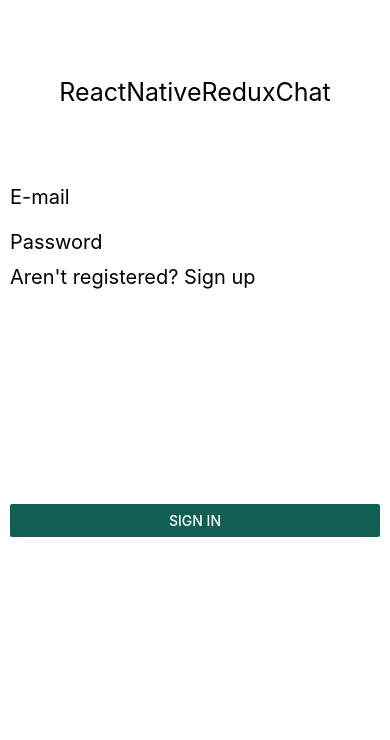
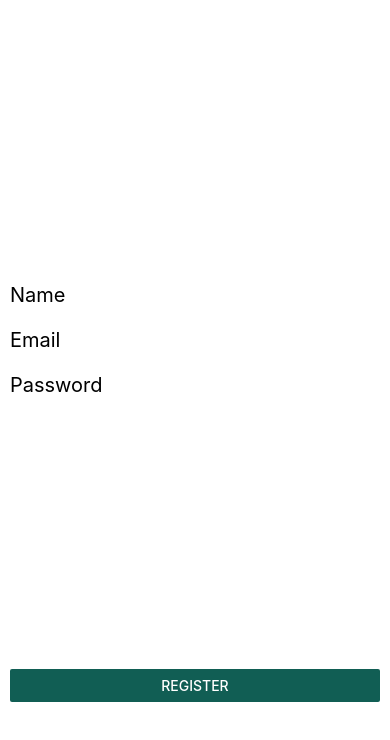
Before and after one commit to matheuscla/ReactNativeReduxChat, a React Native app: screen / in a window 390 px wide. Shown: the top 740 px of the page. Built offline with nearby package versions, Linux system fonts and the light colour scheme.

Commit message:
Create from register component

```diff
--- a/src/App.js
+++ b/src/App.js
@@ -1,6 +1,7 @@
 import React from 'react';
 import FormLogin from './components/FormLogin';
+import FormRegister from './components/FormRegister';
 
 export default props => (
-  <FormLogin />
+  <FormRegister />
 )
--- /dev/null
+++ b/src/components/FormRegister.js
@@ -0,0 +1,33 @@
+import React from 'react';
+import { View, TextInput, Button, StyleSheet } from 'react-native';
+
+export default props => (
+  <View style={styles.form}>
+    <View style={styles.formInput}>
+      <TextInput style={styles.inputs} placeholder="Name" />
+      <TextInput style={styles.inputs} placeholder="Email" />
+      <TextInput style={styles.inputs} placeholder="Password" />
+    </View>
+    <View style={styles.formAction}>
+      <Button title="Register" color="#115e54" onPress={() => false} />
+    </View>
+  </View>
+)
+
+const styles = StyleSheet.create({
+  form: {
+    flex: 1,
+    padding: 10
+  },
+  formInput: {
+    flex: 4,
+    justifyContent: 'center'
+  },
+  inputs: {
+    fontSize: 20,
+    height: 45
+  },
+  formAction: {
+    flex: 1
+  }
+})
```
